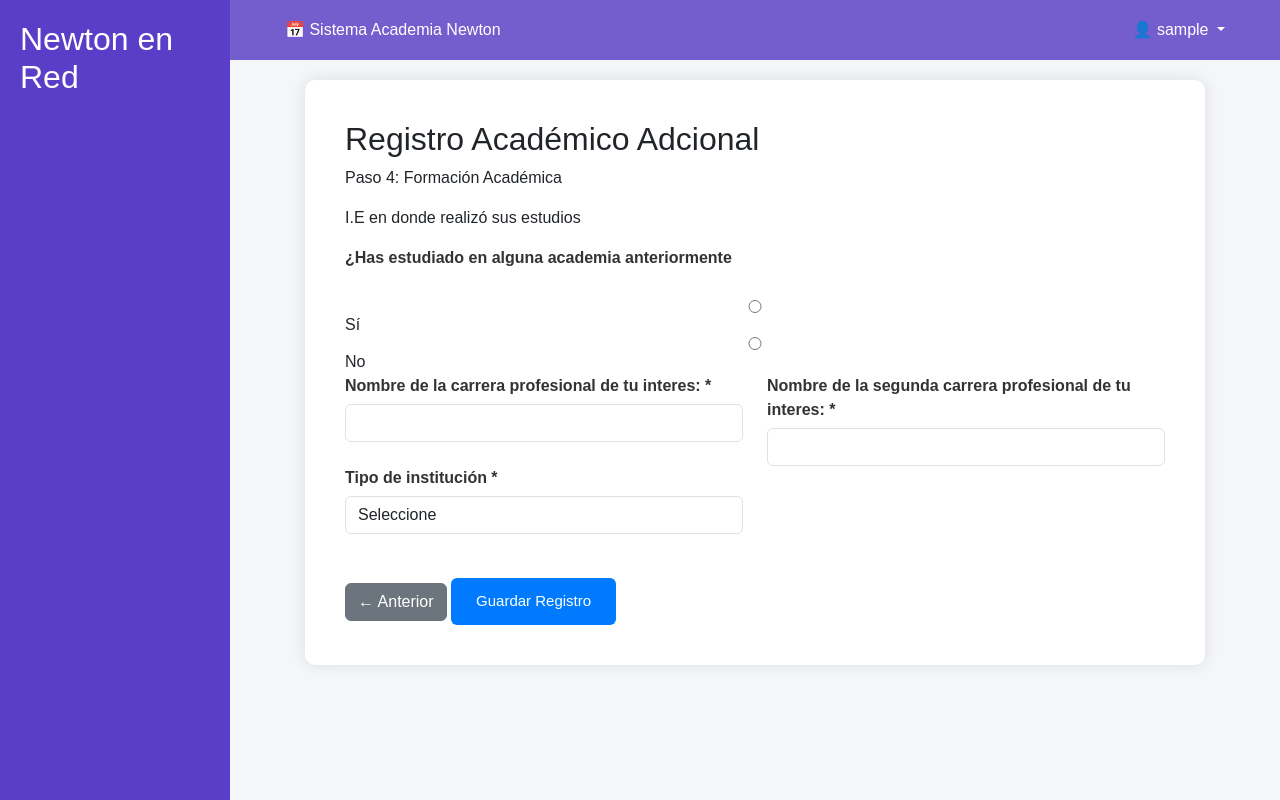
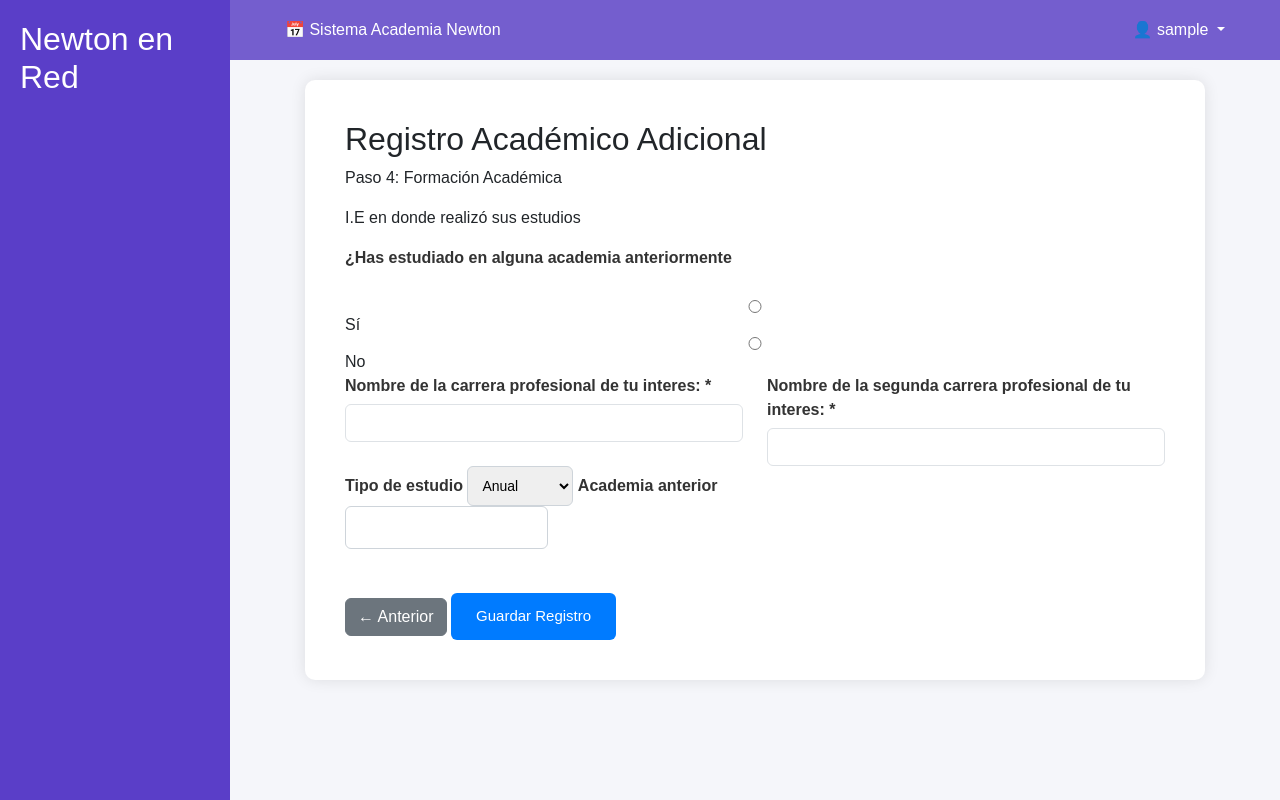
Before and after one commit to fernandezmontesalexis-cloud/Academia-Newton, a Django app: page /regis_form_adicional/ in a window 1280 px wide. Run offline with Django 5.2, Linux system fonts and the light colour scheme; the visitor is signed in with stand-in values (Sample User, id 1); data that the repository does not hold is empty.

Commit message:
avance del sistema

```diff
--- a/web/admin.py
+++ b/web/admin.py
@@ -8,5 +8,5 @@ admin.site.register(Alumno)
 admin.site.register(Ciclo)
 admin.site.register(Matricula)
 admin.site.register(Pago)
-
-#falta agregar
+admin.site.register(FormacionAcademica)
+admin.site.register(FormacionAdicional)
--- a/web/templates/web/apoderado/registrar_apoderado.html
+++ b/web/templates/web/apoderado/registrar_apoderado.html
@@ -5,7 +5,7 @@
 
     <h1>Registro Académico</h1>
     <p class="subtitle">Paso 2: Datos del apoderado</p>
-    <form action="{% url 'regis_form_academica' %}" method="GET">
+    <form  method="POST">
         {% csrf_token %}
 
         <!-- DATOS APODERADO -->
--- a/web/templates/web/formacion/regis_form_adicional.html
+++ b/web/templates/web/formacion/regis_form_adicional.html
@@ -4,36 +4,39 @@
 <div class="alumno-container">
 
 
-    <h2>Registro Académico Adcional</h2>
+    <h2>Registro Académico Adicional</h2>
     <p>Paso 4: Formación Académica</p>
     <p>I.E en donde realizó sus estudios</p>
 
-    <form method="GET">
+    <form method="POST">
         {% csrf_token %}
 
         <div class="row">
             <div class="form-group">
                 <label>¿Has estudiado en alguna academia anteriormente</label><br>
 
-                <input type="radio" name="experiencia" value="si"> Sí
-                <input type="radio" name="experiencia" value="no"> No
+                <input type="radio" name="estudio_previo" value="si"> Sí
+                <input type="radio" name="estudio_previo" value="no"> No
             </div>
             <div class="col-md-6">
                 <label>Nombre de la carrera profesional de tu interes: *</label>
-                <input type="text" name="profesion" class="form-control" required>
+                <input type="text" name="carrera_interes" class="form-control" required>
             </div>
             <div class="col-md-6">
                 <label>Nombre de la segunda carrera profesional de tu interes: *</label>
-                <input type="text" name="segunda_profesion" class="form-control" required>
+                <input type="text" name="segunda_carrera" class="form-control" required>
             </div>
 
             <div class="col-md-6">
-                <label>Tipo de institución *</label>
-                <select name="nivel" class="form-control" required>
-                    <option value="">Seleccione</option>
-                    <option>Nacional</option>
-                    <option>Particular</option>
+                <label>Tipo de estudio</label>
+                <select name="tipo_estudio">
+                    <option value="anual">Anual</option>
+                    <option value="semestral">Semestral</option>
+                    <option value="otros">Otros</option>
                 </select>
+
+                <label>Academia anterior</label>
+                <input type="text" name="academia_anterior">
             </div>
 
 
--- a/web/views.py
+++ b/web/views.py
@@ -2,7 +2,7 @@ from django.shortcuts import render, redirect
 from django.contrib.auth import authenticate, login, logout
 from django.contrib import messages
 from django.contrib.auth.decorators import login_required
-from .models import Alumno, Apoderado, Sede
+from .models import Alumno, Apoderado, Sede, FormacionAcademica, FormacionAdicional
 
 
 def login_view(request):
@@ -34,7 +34,7 @@ def dashboard(request):
 def registrar_alumno(request):
     if request.method == 'POST':
 
-        request.session['alumno']={
+        request.session['alumno'] = {
             'apellido_paterno': request.POST.get('apellido_paterno'),
             'apellido_materno': request.POST.get('apellido_materno'),
             'nombres': request.POST.get('nombres'),
@@ -55,41 +55,93 @@ def registrar_apoderado(request):
 
     if request.method == 'POST':
 
-        data = request.session.get('alumno')
+        request.session['apoderado'] = {
+            'nombre_apoderado': request.POST.get('nombre_apoderado'),
+            'dni_apoderado': request.POST.get('dni_apoderado'),
+            'celular_apoderado': request.POST.get('celular_apoderado'),
+            'direccion_apoderado': request.POST.get('direccion_apoderado'),
+        }
+        return redirect('regis_form_academica')
+    return render(request,'web/apoderado/registrar_apoderado.html')
 
-        apoderado = Apoderado.objects.create(
-            nombre_completo = request.POST.get('nombre_apoderado'),
-            dni = request.POST.get('dni_apoderado'),
-            celular = request.POST.get('celular_apoderado'),
-            direccion = request.POST.get('direccion_apoderado')
-        )
-        sede = Sede.objects.get(id=data['sede'])
-
-        Alumno.objects.create(
-            apellido_paterno=data['apellido_paterno'],
-            apellido_materno=data['apellido_materno'],
-            nombres=data['nombres'],
-            dni=data['dni'],
-            celular=data['celular'],
-            fecha_nacimiento=data['fecha_nacimiento'],
-            direccion=data['direccion'],
-            distrito=data['distrito'],
-            email=data['email'],
-            sede=sede,
-            apoderado=apoderado
-        )
-        del request.session['alumno']
-
-        return redirect('dashboard')
-    return render(request, 'web/apoderado/registrar_apoderado.html')
-
-
-    return render(request,'web/apoderado/registrar_apoderado.html')
 @login_required
 def regis_form_academica(request):
+
+    if request.method == 'POST':
+        request.session['formacion_academica'] = {
+            'tipo_institucion':request.POST.get('tipo_institucion'),
+            'nombre_ie':request.POST.get('nombre_ie'),
+            'distrito_ie':request.POST.get('distrito_ie'),
+        }
+        return redirect('regis_form_adicional')
     return render(request,'web/formacion/regis_form_academica.html')
 @login_required
 def regis_form_adicional(request):
+
+    if request.method == 'POST':
+
+        #obteniendo informacion de session
+        alumno_data = request.session.get('alumno')
+        apoderado_data = request.session.get('apoderado')
+        formacion_acad_data = request.session.get('formacion_academica')
+
+        if not alumno_data or not apoderado_data or not formacion_acad_data:
+            return redirect('registrar_alumno')
+
+        #apoderado
+        apoderado = Apoderado.objects.create(
+            nombre_completo = apoderado_data['nombre_apoderado'],
+            dni = apoderado_data['dni_apoderado'],
+            celular = apoderado_data['celular_apoderado'],
+            direccion = apoderado_data['direccion_apoderado']
+        )
+        #sede
+        sede = Sede.objects.get(id=alumno_data['sede'])
+
+        #que no se repita el dni
+        dni = alumno_data['dni']
+        if Alumno.objects.filter(dni=dni).exists():
+                messages.error(request, "este alumno ya esta registrado")
+                return redirect('registrar_alumno')
+
+        #alumno
+        alumno = Alumno.objects.create(
+            apellido_paterno = alumno_data['apellido_paterno'],
+            apellido_materno = alumno_data['apellido_materno'],
+            nombres = alumno_data['nombres'],
+            dni = alumno_data['dni'],
+            celular = alumno_data['celular'],
+            fecha_nacimiento = alumno_data['fecha_nacimiento'],
+            direccion = alumno_data['direccion'],
+            distrito = alumno_data['distrito'],
+            email = alumno_data['email'],
+
+            sede = sede,
+            apoderado = apoderado
+        )
+        #forma academica
+        FormacionAcademica.objects.create(
+            alumno = alumno,
+            tipo_institucion=formacion_acad_data['tipo_institucion'],
+            nombre_ie = formacion_acad_data['nombre_ie'],
+            distrito_ie = formacion_acad_data['distrito_ie']
+        )
+        #forma adicional
+        FormacionAdicional.objects.create(
+            alumno = alumno,
+            estudio_previo = request.POST.get('estudio_previo') == 'si',
+            tipo_estudio = request.POST.get('tipo_estudio'),
+            academia_anterior = request.POST.get('academia_anterior'),
+            carrera_interes = request.POST.get('carrera_interes'),
+            segunda_carrera = request.POST.get('segunda_carrera')
+        )
+
+        #para que se quede limpia la session
+        del request.session['alumno']
+        del request.session['apoderado']
+        del request.session['formacion_academica']
+
+        return redirect('dashboard')
     return render(request,'web/formacion/regis_form_adicional.html')
 @login_required
 def logout_view(request):
```
Also changed, not shown: web/templates/web/alumno/registrar_alumno.html (+8 -0 lines), web/templates/web/formacion/regis_form_academica.html (+4 -4 lines).
